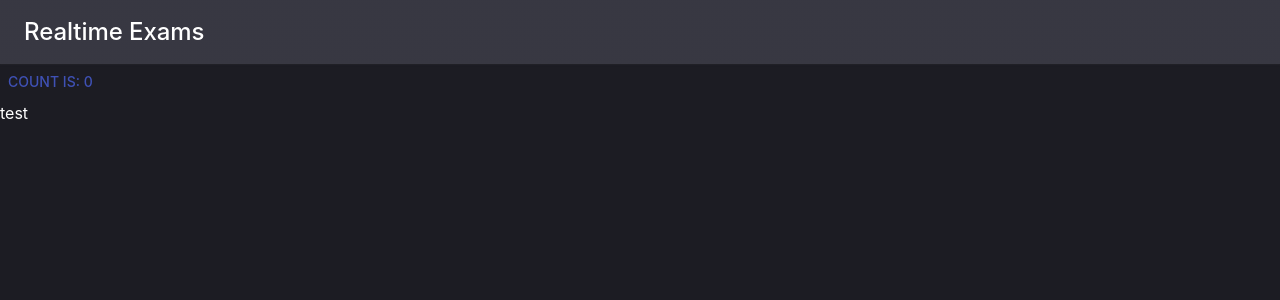
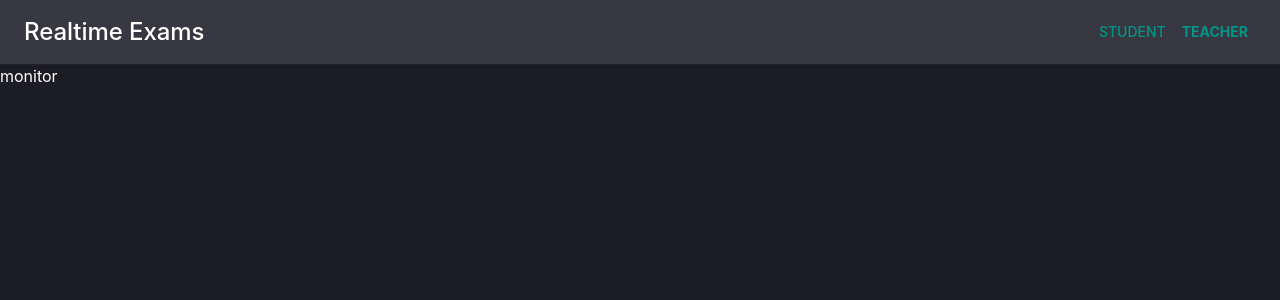
Before and after one commit to xzec/pronea-hackathon, a React (Vite) app: page /monitor in a window 1280 px wide. Before the commit this address led to /exam. Shown: the top 300 px of the page. Built offline with nearby package versions, Linux system fonts and the light colour scheme.

Commit message:
new route for monitoring, navigation in TopBar

```diff
--- a/src/layouts/MainLayout/MainLayout.styles.ts
+++ b/src/layouts/MainLayout/MainLayout.styles.ts
@@ -27,5 +27,8 @@ export const useStyles = makeStyles(() => ({
   },
   topbar: {
     pointerEvents: 'none'
+  },
+  active: {
+    fontWeight: '700 !important'
   }
 }));
--- a/src/layouts/MainLayout/TopBar.tsx
+++ b/src/layouts/MainLayout/TopBar.tsx
@@ -1,6 +1,8 @@
-import {AppBar, Box, Toolbar, Typography} from '@mui/material';
+import { AppBar, Box, Button, Toolbar, Typography } from '@mui/material';
 import { useStyles } from './MainLayout.styles';
 import React from 'react';
+import { Link as RouterLink, useLocation } from 'react-router-dom';
+import clsx from 'clsx';
 
 interface TopBarProps {
   className?: string;
@@ -9,6 +11,7 @@ interface TopBarProps {
 
 const TopBar = ({ className, ...rest }: TopBarProps) => {
   const classes = useStyles();
+  const { pathname } = useLocation();
 
   return (
     <AppBar className={className} elevation={1} {...rest}>
@@ -17,6 +20,24 @@ const TopBar = ({ className, ...rest }: TopBarProps) => {
           Realtime Exams
         </Typography>
         <Box flexGrow={1} />
+        <Button
+          component={RouterLink}
+          to="/exam"
+          color="secondary"
+          className={clsx({ [classes.active]: pathname.startsWith('/exam') })}
+        >
+          Student
+        </Button>
+        <Button
+          component={RouterLink}
+          to="/monitor"
+          color="secondary"
+          className={clsx({
+            [classes.active]: pathname.startsWith('/monitor')
+          })}
+        >
+          Teacher
+        </Button>
       </Toolbar>
     </AppBar>
   );
--- /dev/null
+++ b/src/pages/MonitorPage/MonitorPage.tsx
@@ -0,0 +1,12 @@
+import React from 'react';
+import { Typography } from '@mui/material';
+
+const MonitorPage: React.FC = () => {
+  return (
+    <div>
+      <Typography color="textPrimary">monitor</Typography>
+    </div>
+  );
+};
+
+export default MonitorPage;
--- /dev/null
+++ b/src/pages/MonitorPage/index.ts
@@ -0,0 +1 @@
+export { default } from './MonitorPage';
--- a/src/routes.tsx
+++ b/src/routes.tsx
@@ -1,6 +1,7 @@
 import { Navigate } from 'react-router-dom';
 import MainLayout from './layouts/MainLayout';
 import ExamPage from './pages/ExamPage';
+import MonitorPage from "./pages/MonitorPage";
 
 const routes = [
   {
@@ -8,6 +9,7 @@ const routes = [
     element: <MainLayout />,
     children: [
       { path: 'exam', element: <ExamPage /> },
+      { path: 'monitor', element: <MonitorPage /> },
       { path: '/', element: <Navigate to="exam" /> },
       { path: '*', element: <Navigate to="/" /> }
     ]
```
